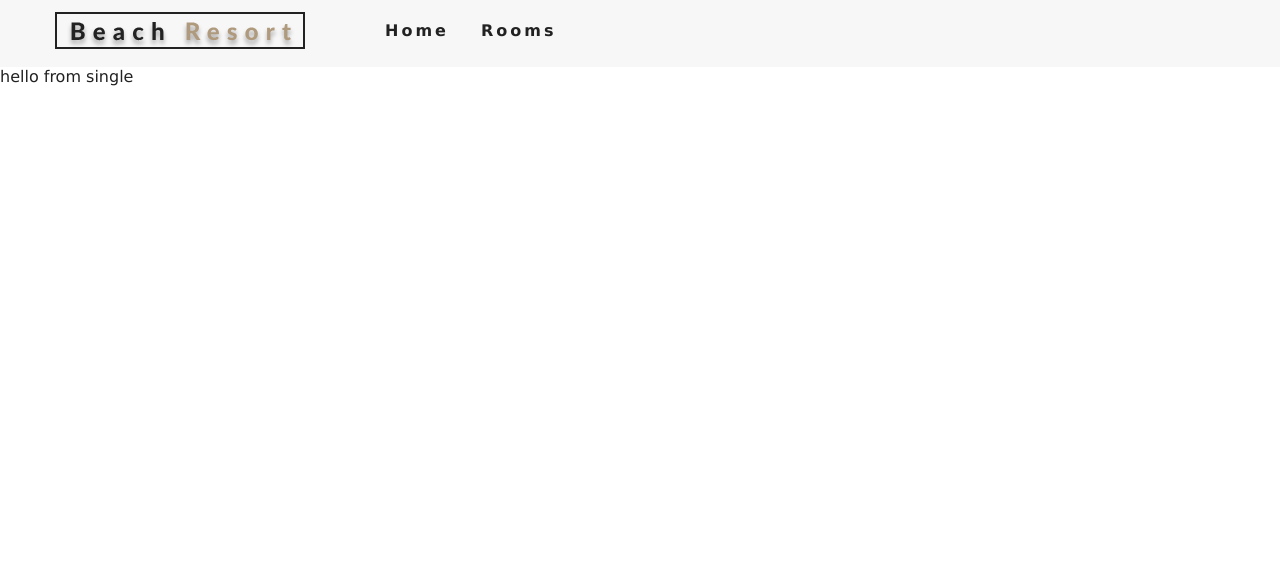
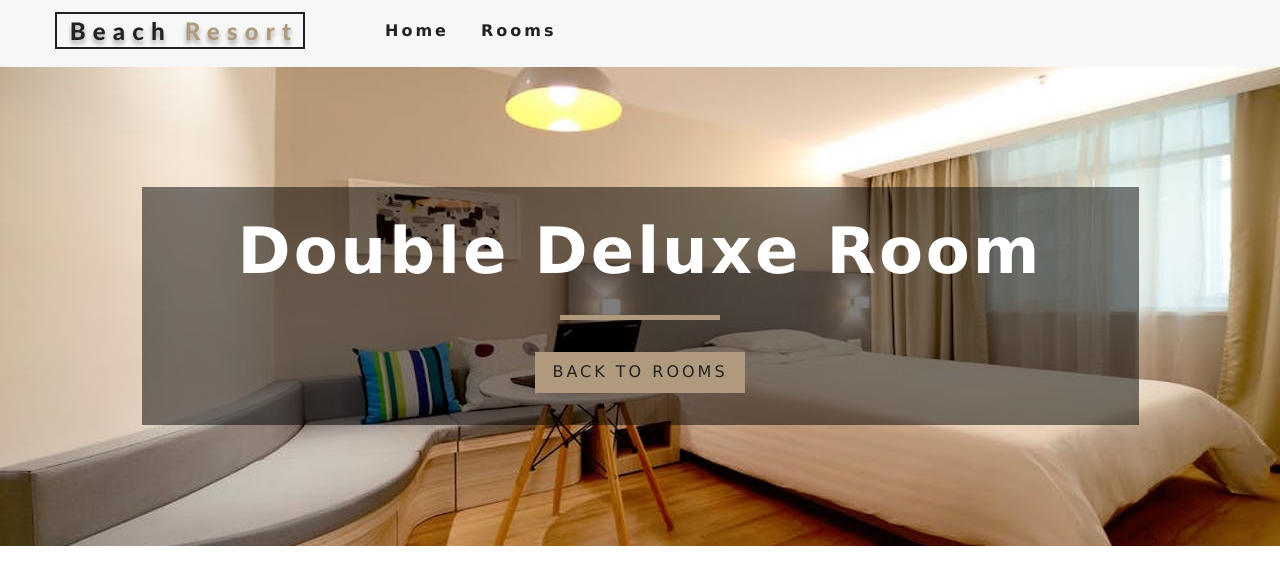
Before and after one commit to ibrahem50/Hotel-Reservation-info, a React (Create React App) app: page /rooms/double-deluxe in a window 1280 px wide. Shown: the top 584 px of the page. Built offline with nearby package versions, Linux system fonts and the light colour scheme.

Commit message:
added single room component

```diff
--- a/src/context.js
+++ b/src/context.js
@@ -31,9 +31,14 @@ export class RoomProvider extends Component {
         });
         return tempItems;
     }
+    getRoom = slug => {
+        let tempRooms = [...this.state.rooms];
+        const room = tempRooms.find(room => room.slug === slug);
+        return room;
+    };
     render() {
         return (
-            <RoomContext.Provider value={{...this.state}}>
+            <RoomContext.Provider value={{...this.state, getRoom:this.getRoom }}>
                 {this.props.children}
             </RoomContext.Provider>
          );
--- a/src/pages/SingleRoom.js
+++ b/src/pages/SingleRoom.js
@@ -1,9 +1,55 @@
-const SingleRoom = () => {
+import React, { Component } from 'react';
+import defaultBcg from '../images/room-1.jpeg';
+import Hero from '../components/Hero';
+import Banner from '../components/Banner';
+import {Link} from 'react-router-dom';
+import { RoomContext } from "../context";
+
+
+class SingleRoom extends Component {
+    state = {
+        slug: this.props.match.params.slug,
+        defaultBcg
+     }
+     static contextType= RoomContext;
+    //componentDidMount(){}
+    render() {
+        const {getRoom} = this.context;
+        const room = getRoom(this.state.slug);
+        console.log(room);
+        if(!room){
+        return (
+            <div className="error">
+                <h3>no such room could be found....</h3>
+                <Link to='/rooms' className='btn-primary'>
+                    Back to Rooms
+                </Link>
+            </div>
+        );
+    }
+    const {
+        name,
+        description,
+        capacity,
+        size,
+        price,
+        extras,
+        breakfast,
+        pets,
+        images
+      } = room;
+      const [main, ...defaultImages] = images;
+      console.log(defaultImages);
     return (
-        <div>
-            hello from single
-        </div>
-     );
+        <Hero hero='roomsHero'>
+            <Banner title={`${name} room`}>
+                <Link to='/rooms' className='btn-primary'>
+                    back to rooms
+                </Link>
+            </Banner>
+        </Hero>
+    )
+    }
 }
 
 export default SingleRoom;
```
Also changed, not shown: 1 other file (tests, documents, lock files or other folders).
